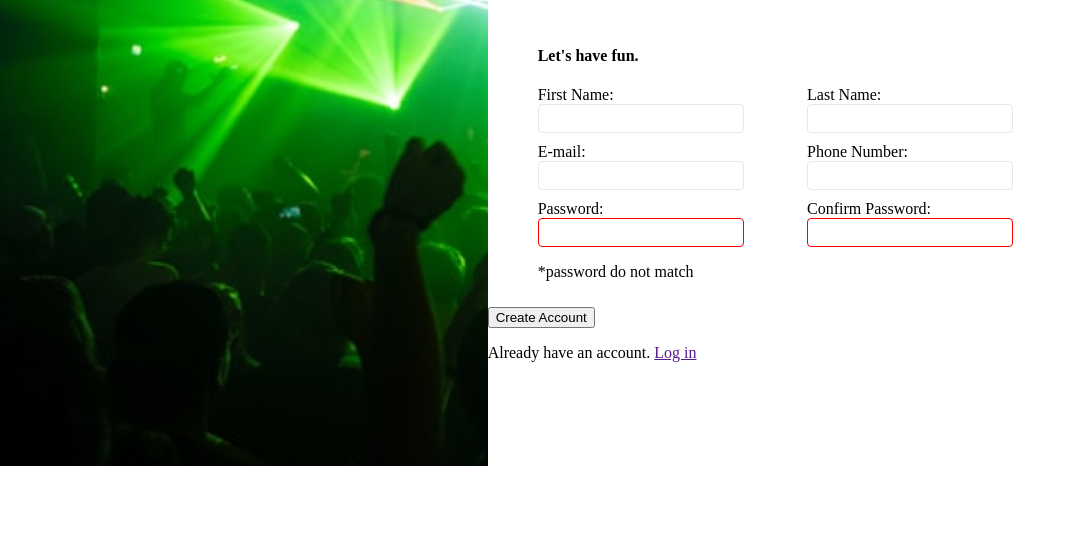
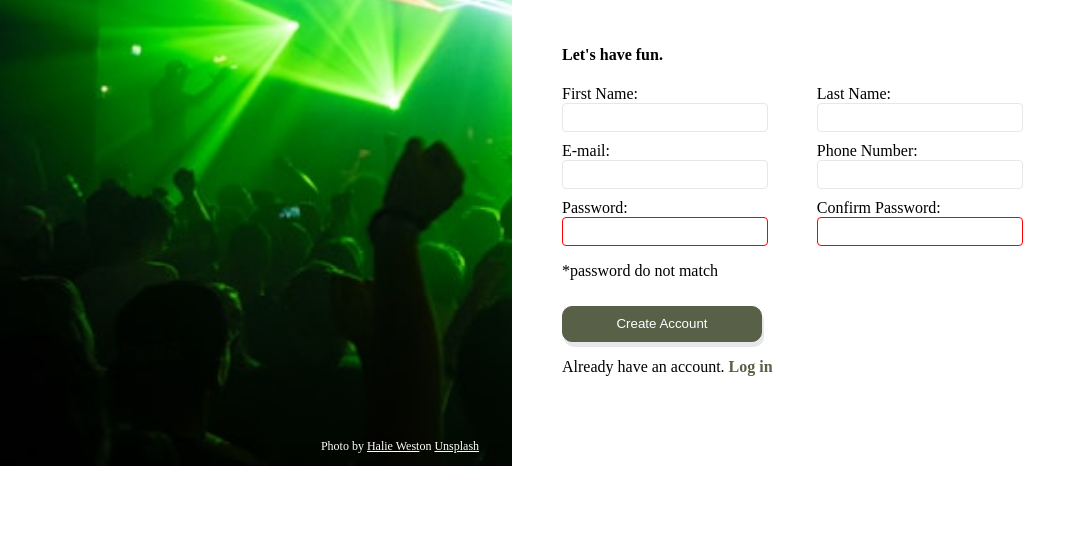
Before and after one commit to BAWA7t/Sign_up_form, a plain HTML site: page index.html in a window 1280 px wide. Shown: the part 334-881 px from the top of the page, without its empty margins (0-1086 px from the left). Drawn offline with Linux system fonts and the light colour scheme; a script that the page names is missing.

```diff
--- a/style.css
+++ b/style.css
@@ -26,6 +26,8 @@
     background-size: cover;
     color: white;
     font-family: Norse-Bold sans-serif;
+    display: flex;
+    flex-direction: column;
 }
 .right{
     display: flex;
@@ -43,10 +45,16 @@
 }
 .second{
     height: 30vh;
+    background-color: white;
+    align-items:center;
+
 
 }
 .third{
+    margin-left: 50px;
+    margin-bottom: 20px;
     height:30vh
+
 }
 
 .four-main-divs {
@@ -56,6 +64,7 @@
     justify-content: space-between;
     margin-left: 50px;
 }
+
 
 .form-div {
     display: flex;
@@ -78,3 +87,60 @@
 #smalltext{
     margin-left: 50px;
 }
+
+form{
+    display: flex;
+    flex-direction: column;
+}
+
+.btn-btn-green{
+    color: white;
+    background-color: #596048;
+    border: 1px solid #596048;
+    border-radius: 10px;
+    min-height: 36px;
+    width: 200px;
+    box-shadow: 2px 5px #E5E7EB;
+}
+
+.login {
+    color: #596048;
+    text-decoration: none;
+    font-weight: bold;
+}
+
+.a-footer {
+    color: white;
+}
+
+.p-footer {
+    font-size: 12px;
+    text-align: center;
+}
+.forimage{
+    min-height: 40vh;
+    display: flex;
+    align-items: flex-end;
+}
+.footer{
+    min-height: 60vh;
+    display: flex;
+    align-items: flex-end;
+    justify-content: center;
+    width: 100vh;
+
+}
+
+.semi-transparent {
+    display: flex;
+    flex-direction: row;
+    width: 100%;
+    justify-content: center;
+    background-color: rgb(173, 167, 167);
+    align-items: center;
+    opacity: .4;
+}
+
+.imageh1 {
+    color: whitesmoke;
+}
```
